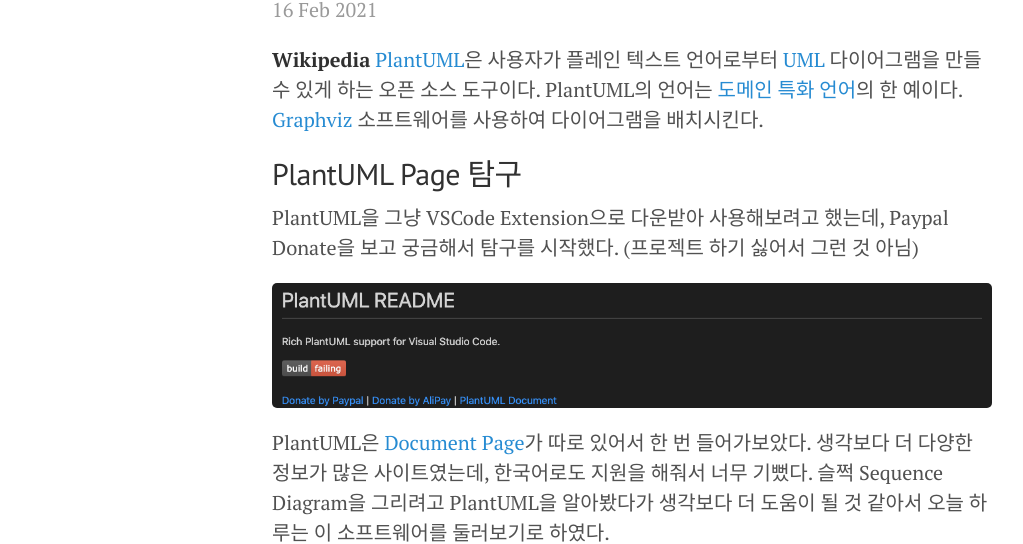
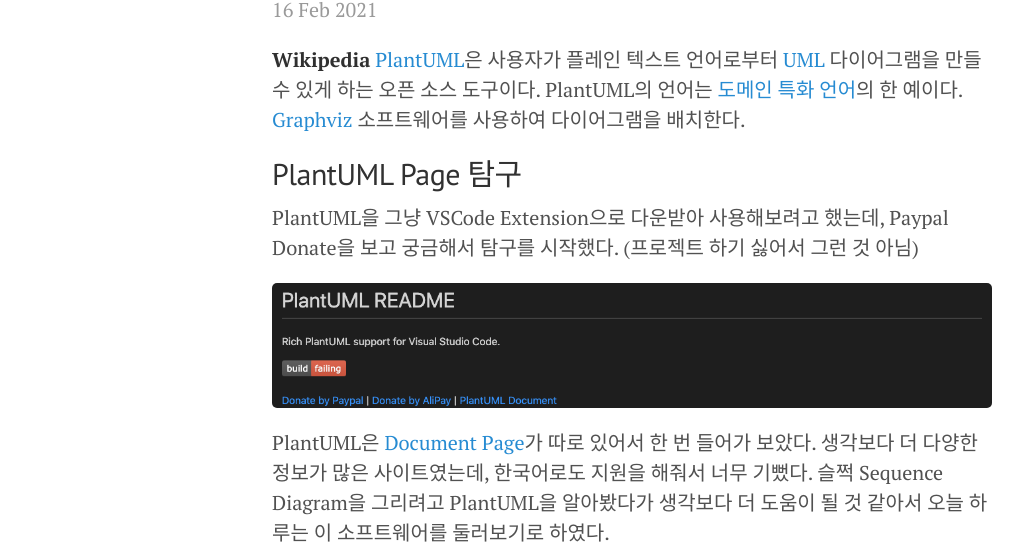
Before and after one commit to ye-geeee/ye-geeee.github.io, a Jekyll site: the page built from _posts/2021-02-16-whats-plantuml.md, in a window 1280 px wide and 900 px high. Shown: the part 187-731 px from the top of the window, without its empty margins (8-1031 px from the left). Built offline with Jekyll 4.4.1, drawn with Linux system fonts in a browser that asks for light colours; some of the changed text lies outside the part shown.

Commit message:
Modify korean from 21-02-16 post

```diff
--- a/_posts/2021-02-16-whats-plantuml.md
+++ b/_posts/2021-02-16-whats-plantuml.md
@@ -4,7 +4,7 @@ title: Introducing PlantUML
 ---
 
 **Wikipedia**
-[PlantUML](https://plantuml.com/ko/)은 사용자가 플레인 텍스트 언어로부터 [UML](https://ko.wikipedia.org/wiki/%ED%86%B5%ED%95%A9_%EB%AA%A8%EB%8D%B8%EB%A7%81_%EC%96%B8%EC%96%B4) 다이어그램을 만들 수 있게 하는 오픈 소스 도구이다. PlantUML의 언어는 [도메인 특화 언어](https://ko.wikipedia.org/wiki/%EB%8F%84%EB%A9%94%EC%9D%B8_%ED%8A%B9%ED%99%94_%EC%96%B8%EC%96%B4)의 한 예이다. [Graphviz](https://ko.wikipedia.org/wiki/Graphviz) 소프트웨어를 사용하여 다이어그램을 배치시킨다.
+[PlantUML](https://plantuml.com/ko/)은 사용자가 플레인 텍스트 언어로부터 [UML](https://ko.wikipedia.org/wiki/%ED%86%B5%ED%95%A9_%EB%AA%A8%EB%8D%B8%EB%A7%81_%EC%96%B8%EC%96%B4) 다이어그램을 만들 수 있게 하는 오픈 소스 도구이다. PlantUML의 언어는 [도메인 특화 언어](https://ko.wikipedia.org/wiki/%EB%8F%84%EB%A9%94%EC%9D%B8_%ED%8A%B9%ED%99%94_%EC%96%B8%EC%96%B4)의 한 예이다. [Graphviz](https://ko.wikipedia.org/wiki/Graphviz) 소프트웨어를 사용하여 다이어그램을 배치한다.
 
 ## PlantUML Page 탐구
 
@@ -12,7 +12,7 @@ PlantUML을 그냥 VSCode Extension으로 다운받아 사용해보려고 했는
 
 ![PlantUML VSCode Readme](/assets/img/21-02-17_1.png)
 
-PlantUML은 [Document Page](https://plantuml.com/ko/)가 따로 있어서 한 번 들어가보았다. 생각보다 더 다양한 정보가 많은 사이트였는데, 한국어로도 지원을 해줘서 너무 기뻤다. 슬쩍 Sequence Diagram을 그리려고 PlantUML을 알아봤다가 생각보다 더 도움이 될 것 같아서 오늘 하루는 이 소프트웨어를 둘러보기로 하였다.
+PlantUML은 [Document Page](https://plantuml.com/ko/)가 따로 있어서 한 번 들어가 보았다. 생각보다 더 다양한 정보가 많은 사이트였는데, 한국어로도 지원을 해줘서 너무 기뻤다. 슬쩍 Sequence Diagram을 그리려고 PlantUML을 알아봤다가 생각보다 더 도움이 될 것 같아서 오늘 하루는 이 소프트웨어를 둘러보기로 하였다.
 
 우선, 페이지 이름이 믿음직스럽다. 마음에 든다.
 
@@ -28,7 +28,7 @@ PlantUML은 기본적으로 jar 파일이고, GraphViz라는 소프트웨어와
 
 ![PlantUML Online](/assets/img/21-02-17_4.png)
 
-PlantUML이 적용되는 곳이 어디 있는지 확인을 해보았다.([https://plantuml.com/ko/running](https://plantuml.com/ko/running)) 이미 Github, Gitlab 등 많은 Wiki에 적용하는 방법이 소개되어 있고, 웬만한 Editor에 Plugin이 모두 있다. 자기가 주로 사용하는 Editor에서 plugin을 설치하여 작성하면 될 것 같다.
+PlantUML이 적용되는 곳이 어디 있는지 확인을 해보았다. ([https://plantuml.com/ko/running](https://plantuml.com/ko/running)) 이미 Github, Gitlab 등 많은 Wiki에 적용하는 방법이 소개되어 있고, 웬만한 Editor에 Plugin이 모두 있다. 자기가 주로 사용하는 Editor에서 plugin을 설치하여 작성하면 될 것 같다.
 
 ![PlantUML Running](/assets/img/21-02-17_5.png)
 
```
